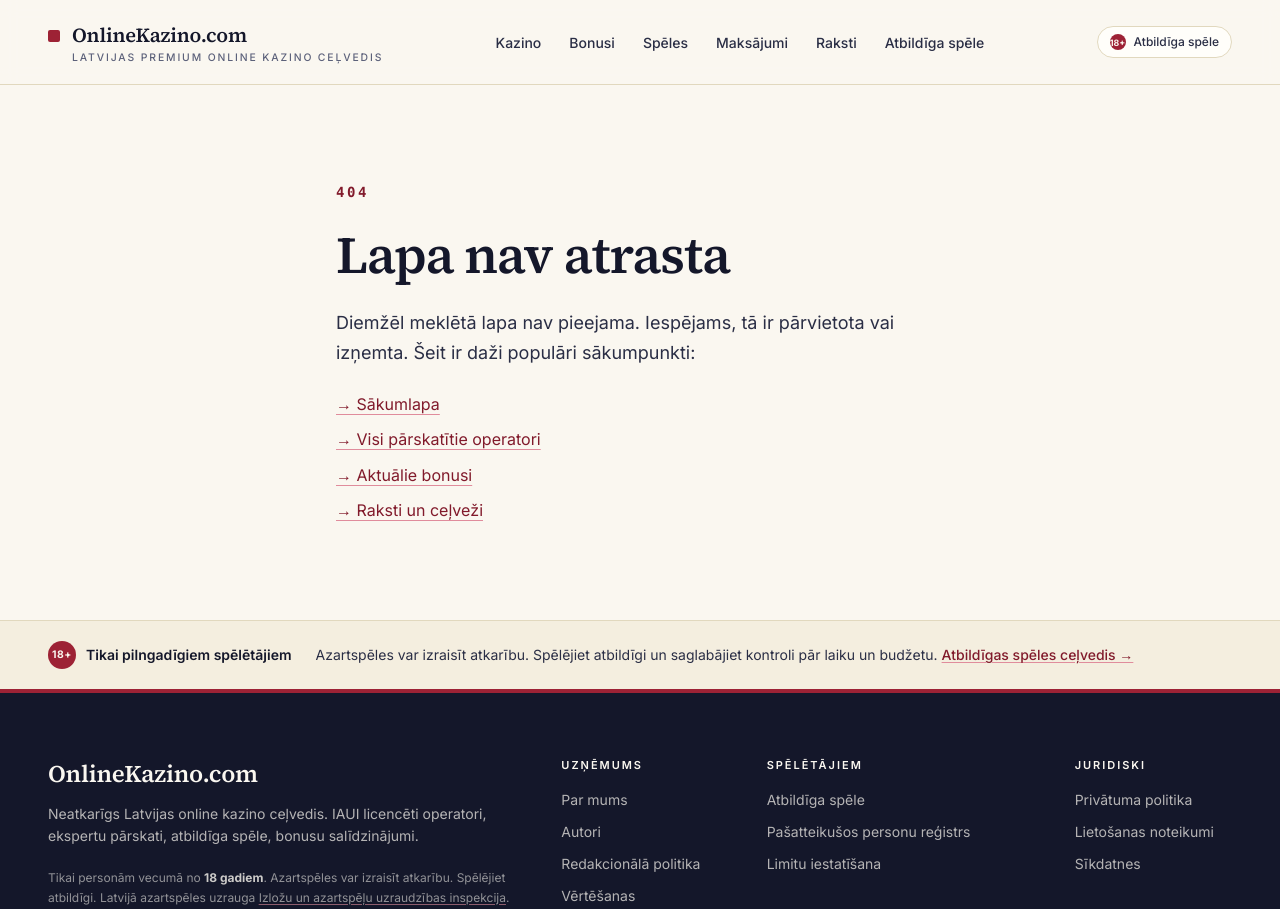
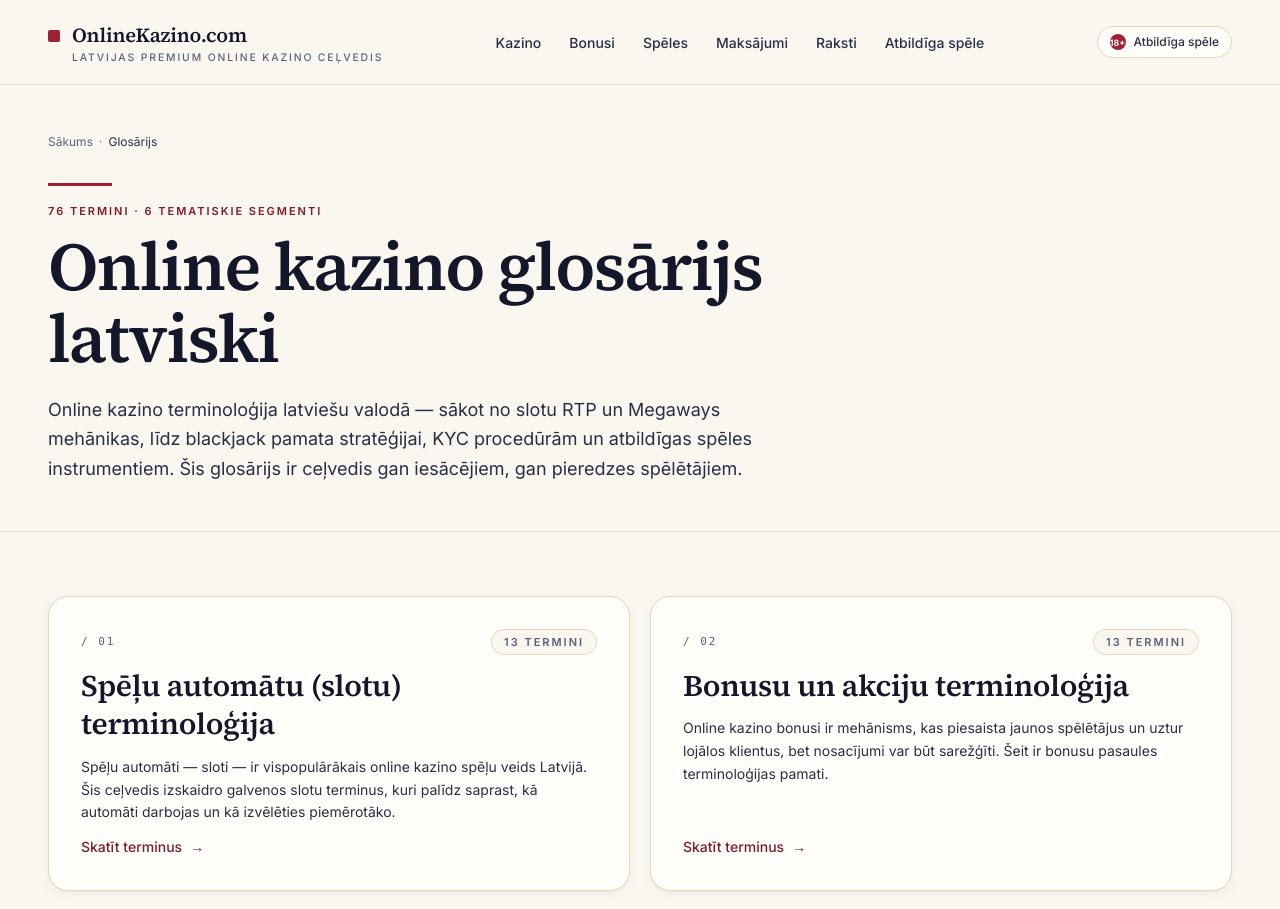
Before and after one commit to ims-2025/onlinekazino, a Next.js app: page /glosarijs in a window 1280 px wide. Before the commit this address had no page. Shown: the top 909 px of the page. Built offline with nearby package versions, Linux system fonts and the light colour scheme.

Commit message:
Glossary cluster: hub + 6 thematic topics with 76 LV gambling terms + sitemap wiring

```diff
--- /dev/null
+++ b/app/glosarijs/[slug]/page.tsx
@@ -0,0 +1,134 @@
+import Link from 'next/link';
+import { notFound } from 'next/navigation';
+
+import { Breadcrumbs } from '@/components/Breadcrumbs';
+import { JsonLd } from '@/components/JsonLd';
+import { breadcrumbSchema } from '@/lib/schema';
+import { buildMetadata, trimDescription } from '@/lib/seo';
+import {
+  getGlossaryTopic,
+  getGlossarySlugs,
+  getAllGlossaryTopics,
+} from '@/lib/glossary';
+
+interface Props {
+  params: { slug: string };
+}
+
+export async function generateStaticParams() {
+  return getGlossarySlugs().map((slug) => ({ slug }));
+}
+
+export async function generateMetadata({ params }: Props) {
+  const t = getGlossaryTopic(params.slug);
+  if (!t) return {};
+  return buildMetadata({
+    title: t.title,
+    description: trimDescription(t.metaDescription),
+    path: `/glosarijs/${params.slug}/`,
+    type: 'article',
+    og: { eyebrow: 'Glosārijs' },
+  });
+}
+
+export default function GlossaryTopicPage({ params }: Props) {
+  const t = getGlossaryTopic(params.slug);
+  if (!t) notFound();
+  const others = getAllGlossaryTopics().filter((x) => x.slug !== params.slug);
+
+  // DefinedTermSet schema — helps Google understand this as a glossary
+  const definedTermSetSchema = {
+    '@context': 'https://schema.org',
+    '@type': 'DefinedTermSet',
+    name: t.title,
+    hasDefinedTerm: t.terms.map((tr) => ({
+      '@type': 'DefinedTerm',
+      name: tr.term,
+      description: tr.definition,
+    })),
+  };
+
+  return (
+    <>
+      <JsonLd
+        data={[
+          breadcrumbSchema([
+            { name: 'Sākums', href: '/' },
+            { name: 'Glosārijs', href: '/glosarijs/' },
+            { name: t.title, href: `/glosarijs/${params.slug}/` },
+          ]),
+          definedTermSetSchema,
+        ]}
+      />
+
+      <article className="mx-auto max-w-wrap px-4 pb-16 pt-8 lg:px-8 lg:pt-12">
+        <Breadcrumbs
+          items={[
+            { href: '/', label: 'Sākums' },
+            { href: '/glosarijs/', label: 'Glosārijs' },
+            { href: `/glosarijs/${params.slug}/`, label: t.title },
+          ]}
+        />
+
+        <header className="mt-8 flag-rule pt-5 max-w-4xl">
+          <p className="eyebrow">Glosārijs · {t.terms.length} termini</p>
+          <h1 className="mt-3 font-serif text-3xl font-semibold leading-tight tracking-tightish text-ink md:text-5xl">
+            {t.title}
+          </h1>
+          <p className="mt-5 max-w-prose text-lg leading-relaxed text-ink-soft">
+            {t.lede}
+          </p>
+        </header>
+
+        <section className="mt-12">
+          <dl className="space-y-8 max-w-prose">
+            {t.terms.map((tr, i) => (
+              <div
+                key={i}
+                className="border-l-2 border-carmine-200 pl-5"
+                id={tr.term.toLowerCase().replace(/[^a-z0-9]+/g, '-')}
+              >
+                <dt className="font-serif text-xl font-semibold text-ink md:text-2xl">
+                  {tr.term}
+                </dt>
+                <dd className="mt-2 text-base leading-relaxed text-ink-soft">
+                  {tr.definition}
+                </dd>
+              </div>
+            ))}
+          </dl>
+        </section>
+
+        <section className="mt-14 rounded-2xl border border-line bg-paper-soft p-7 md:p-10">
+          <p className="eyebrow">Citi glosārija segmenti</p>
+          <h2 className="mt-2 font-serif text-2xl font-semibold tracking-tightish text-ink md:text-3xl">
+            Citi terminoloģijas segmenti
+          </h2>
+          <ul className="mt-5 space-y-2 text-sm">
+            {others.map((o) => (
+              <li key={o.slug}>
+                <Link
+                  href={`/glosarijs/${o.slug}/`}
+                  className="text-carmine-700 underline decoration-carmine-300 underline-offset-4 hover:decoration-carmine-500"
+                >
+                  {o.topic.title}
+                </Link>
+              </li>
+            ))}
+          </ul>
+        </section>
+
+        <p className="mt-10 text-xs leading-relaxed text-ink-mute">
+          18+. Spēlējiet atbildīgi.{' '}
+          <Link
+            href="/atbildiga-spele/"
+            className="underline decoration-line hover:decoration-carmine-500"
+          >
+            Atbildīgas spēles ceļvedis
+          </Link>
+          .
+        </p>
+      </article>
+    </>
+  );
+}
--- /dev/null
+++ b/app/glosarijs/page.tsx
@@ -0,0 +1,96 @@
+import Link from 'next/link';
+
+import { Breadcrumbs } from '@/components/Breadcrumbs';
+import { JsonLd } from '@/components/JsonLd';
+import { breadcrumbSchema, itemListSchema } from '@/lib/schema';
+import { buildMetadata, trimDescription } from '@/lib/seo';
+import { getAllGlossaryTopics } from '@/lib/glossary';
+
+export const metadata = buildMetadata({
+  title: 'Online kazino glosārijs latviski 2026',
+  description: trimDescription(
+    'Online kazino terminoloģijas glosārijs latviski. Slotu termini, bonusi, galda spēles, maksājumi, live kazino, atbildīga spēle — saprotami iesācējiem un pieredzes spēlētājiem.',
+  ),
+  path: '/glosarijs/',
+  og: { eyebrow: 'Glosārijs' },
+});
+
+export default function GlossaryHubPage() {
+  const topics = getAllGlossaryTopics();
+  const totalTerms = topics.reduce((n, t) => n + t.topic.terms.length, 0);
+
+  return (
+    <>
+      <JsonLd
+        data={[
+          breadcrumbSchema([
+            { name: 'Sākums', href: '/' },
+            { name: 'Glosārijs', href: '/glosarijs/' },
+          ]),
+          itemListSchema(
+            topics.map(({ slug, topic }) => ({
+              name: topic.title,
+              url: `/glosarijs/${slug}/`,
+            })),
+          ),
+        ]}
+      />
+
+      <section className="border-b border-line bg-paper">
+        <div className="mx-auto max-w-wrap px-4 pb-12 pt-8 lg:px-8 lg:pt-12">
+          <Breadcrumbs
+            items={[
+              { href: '/', label: 'Sākums' },
+              { href: '/glosarijs/', label: 'Glosārijs' },
+            ]}
+          />
+          <div className="mt-8 flag-rule pt-5 max-w-3xl">
+            <p className="eyebrow">
+              {totalTerms} termini · {topics.length} tematiskie segmenti
+            </p>
+            <h1 className="mt-3 font-serif text-4xl font-semibold tracking-tightish text-ink md:text-6xl">
+              Online kazino glosārijs latviski
+            </h1>
+            <p className="mt-5 text-lg leading-relaxed text-ink-soft">
+              Online kazino terminoloģija latviešu valodā — sākot no slotu RTP
+              un Megaways mehānikas, līdz blackjack pamata stratēģijai, KYC
+              procedūrām un atbildīgas spēles instrumentiem. Šis glosārijs ir
+              ceļvedis gan iesācējiem, gan pieredzes spēlētājiem.
+            </p>
+          </div>
+        </div>
+      </section>
+
+      <section className="mx-auto max-w-wrap px-4 py-12 lg:px-8 lg:py-16">
+        <div className="grid gap-5 md:grid-cols-2">
+          {topics.map(({ slug, topic }, i) => (
+            <Link
+              key={slug}
+              href={`/glosarijs/${slug}/`}
+              className="group flex flex-col gap-3 rounded-2xl border border-line bg-bone p-7 shadow-soft transition hover:border-carmine-200 hover:shadow-lift md:p-8"
+            >
+              <div className="flex items-center justify-between">
+                <span className="font-mono text-2xs uppercase tracking-widest2 text-ink-mute">
+                  / {String(i + 1).padStart(2, '0')}
+                </span>
+                <span className="rounded-full border border-line bg-paper px-3 py-1 text-2xs font-semibold uppercase tracking-widest2 text-ink-mute">
+                  {topic.terms.length} termini
+                </span>
+              </div>
+              <h2 className="font-serif text-2xl font-semibold leading-snug tracking-tightish text-ink group-hover:text-carmine-700 md:text-3xl">
+                {topic.title}
+              </h2>
+              <p className="text-sm leading-relaxed text-ink-soft line-clamp-3">
+                {topic.lede}
+              </p>
+              <span className="mt-auto inline-flex items-center gap-2 text-sm font-medium text-carmine-600">
+                Skatīt terminus
+                <span aria-hidden>→</span>
+              </span>
+            </Link>
+          ))}
+        </div>
+      </section>
+    </>
+  );
+}
--- a/app/sitemap.ts
+++ b/app/sitemap.ts
@@ -9,6 +9,8 @@ import { getTopicSlugs } from '@/lib/topics';
 import { getComparisonSlugs } from '@/lib/comparisons';
 import { getCitySlugs } from '@/lib/cities';
 import { getBestForSlugs } from '@/lib/bestFor';
+import { getRegulationSlugs } from '@/lib/regulations';
+import { getGlossarySlugs } from '@/lib/glossary';
 import { SITE } from '@/lib/site';
 
 /**
@@ -46,6 +48,8 @@ export default function sitemap(): MetadataRoute.Sitemap {
     { url: `${base}/spelu-izstradataji/`,       lastModified: now, changeFrequency: 'monthly', priority: 0.6 },
     { url: `${base}/salidzinajumi/`,            lastModified: now, changeFrequency: 'monthly', priority: 0.75 },
     { url: `${base}/labakie/`,                  lastModified: now, changeFrequency: 'monthly', priority: 0.8 },
+    { url: `${base}/regulejumi/`,               lastModified: now, changeFrequency: 'monthly', priority: 0.7 },
+    { url: `${base}/glosarijs/`,                lastModified: now, changeFrequency: 'monthly', priority: 0.65 },
     { url: `${base}/sauszemes-kazino/`,                       lastModified: now, changeFrequency: 'monthly', priority: 0.85 },
     { url: `${base}/sauszemes-kazino/online-vs-sauszemes/`,   lastModified: now, changeFrequency: 'monthly', priority: 0.7 },
     { url: `${base}/sauszemes-kazino/turistiem/`,             lastModified: now, changeFrequency: 'monthly', priority: 0.65 },
@@ -131,6 +135,20 @@ export default function sitemap(): MetadataRoute.Sitemap {
     priority: 0.75,
   }));
 
+  const regulationPages: MetadataRoute.Sitemap = getRegulationSlugs().map((slug) => ({
+    url: `${base}/regulejumi/${slug}/`,
+    lastModified: now,
+    changeFrequency: 'monthly' as const,
+    priority: 0.6,
+  }));
+
+  const glossaryPages: MetadataRoute.Sitemap = getGlossarySlugs().map((slug) => ({
+    url: `${base}/glosarijs/${slug}/`,
+    lastModified: now,
+    changeFrequency: 'monthly' as const,
+    priority: 0.55,
+  }));
+
   const comparisonPages: MetadataRoute.Sitemap = getComparisonSlugs().map((slug) => ({
     url: `${base}/salidzinajumi/${slug}/`,
     lastModified: now,
@@ -146,6 +164,8 @@ export default function sitemap(): MetadataRoute.Sitemap {
     ...topicPages,
     ...cityPages,
     ...bestForPages,
+    ...regulationPages,
+    ...glossaryPages,
     ...comparisonPages,
   ];
 }
```
